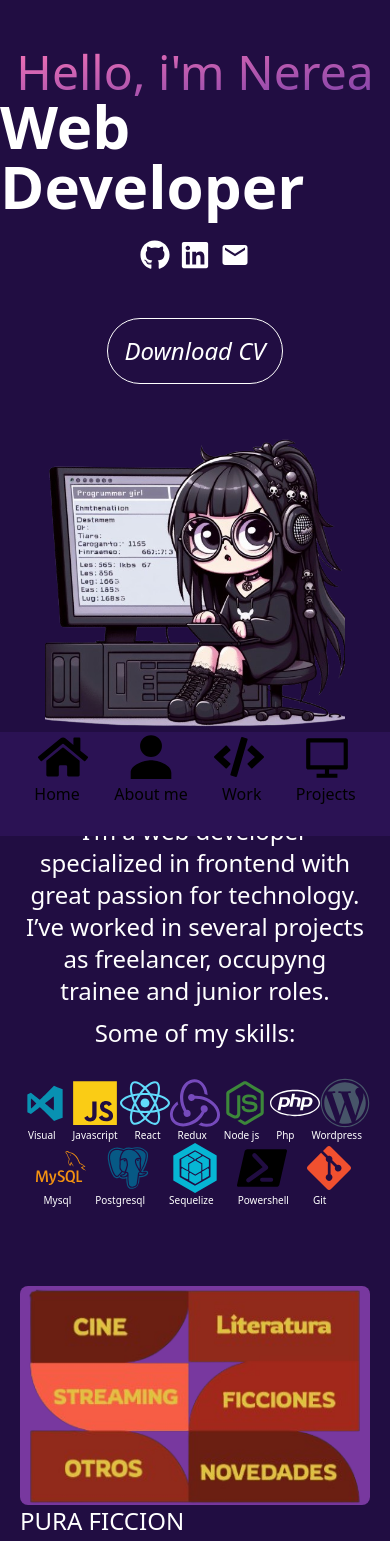
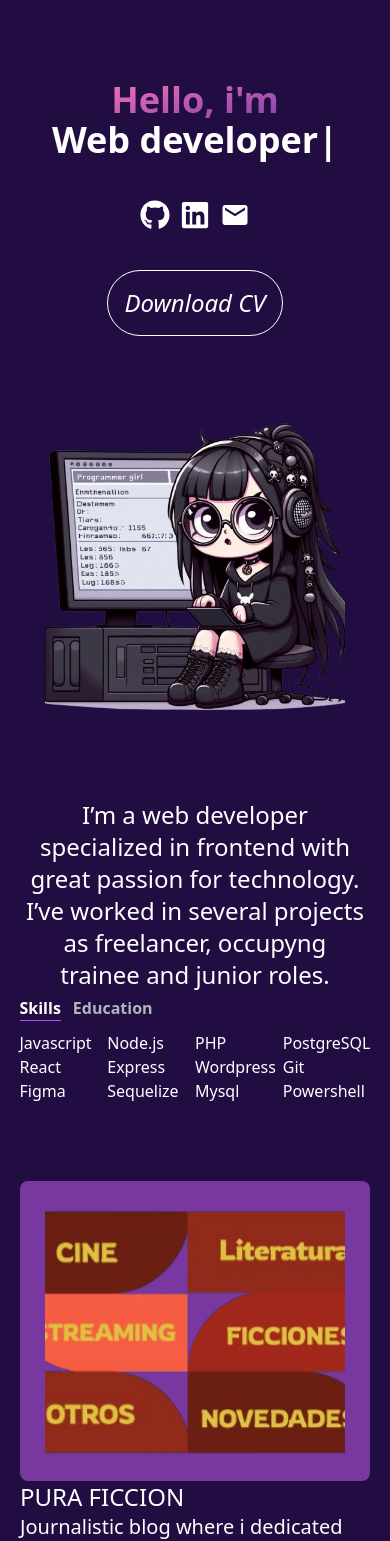
Before and after one commit to NereaMansilla/Porfolio-web, a React (Vite) app: page / in a window 390 px wide. Shown: the top 1541 px of the page. Built offline with nearby package versions, Linux system fonts and the light colour scheme; the HTML template or start-up script is replaced by a standard one.

Commit message:
changes About me responsive & add animation in header

```diff
--- a/package.json
+++ b/package.json
@@ -14,7 +14,8 @@
     "react-dom": "^18.2.0",
     "react-icons": "^5.0.1",
     "react-router-dom": "^6.22.0",
-    "react-scroll": "^1.9.0"
+    "react-scroll": "^1.9.0",
+    "react-type-animation": "^3.2.0"
   },
   "devDependencies": {
     "@types/react": "^18.2.15",
--- a/src/Components/Responsive/AboutMeResponsive.jsx
+++ b/src/Components/Responsive/AboutMeResponsive.jsx
@@ -1,4 +1,4 @@
-import { DiVisualstudio } from "react-icons/di";
+/*  import { DiVisualstudio } from "react-icons/di";
 import { IoLogoJavascript } from "react-icons/io5";
 import { FaReact } from "react-icons/fa";
 import { IoLogoNodejs } from "react-icons/io";
@@ -9,14 +9,105 @@ import { SiSequelize } from "react-icons/si";
 import { SiRedux } from "react-icons/si";
 import { BiLogoPostgresql } from "react-icons/bi";
 import { FaWordpress } from "react-icons/fa";
-import { FaGitAlt } from "react-icons/fa";
+import { FaGitAlt } from "react-icons/fa"; */
 
+import React, {useTransition,UseState, useState} from "react";
+import { TabButtonResponsive } from "./TabButtonResponsive";
+
+
+
+const TAB_DATA =[
+  {
+    title:"skills",
+    id:"skills",
+    content: (
+      <ul className="grid grid-cols-4 grid-rows-3 items-center justify-around w-full mt-[10px]">
+        <li>Javascript</li>
+        <li>Node.js</li>
+        <li>PHP</li>
+        <li>PostgreSQL</li>
+
+        <li>React</li>
+        <li>Express</li>
+        <li>Wordpress</li>
+        <li>Git</li>
+
+
+        <li>Figma</li>
+        <li>Sequelize</li>
+        <li>Mysql</li>
+        <li>Powershell</li>
+      </ul>
+    )
+  },
+  {
+
+    title:"education",
+    id:"education",
+    content:(
+      <ul className="mt-[10px]">
+        <li>Licenciatura en ciencias de la computación (UBA)</li>
+      </ul>
+    )
+  }
+]
 export const AboutMeResponsive = () => {
-  //  bg-[#0C0811]/[.3]  rounded-[50px] p-[10px]
+  const [tab,setTab] = useState("skills");
+  console.log('tab', tab)
+  const [isPending,startTransition] = useTransition();
+
+
+  const handleTabChange = (id) =>{
+    startTransition(()=>{
+      setTab(id);
+    })
+  }
   return (
-    <div className=" flex justify-center items-center h-full  bg-[#210D42] pt-[20%]   " id="About">
+    <div className=" flex justify-center items-center h-full w-full  bg-[#210D42] pt-[20%]  text-white " id="About">
    <div className="h-auto w-[90vw]">
  <h1 className="text-center font-light text-2xl text-white p-[5px]">I’m a web developer specialized in frontend with great passion for technology. I’ve worked in several projects as freelancer, occupyng trainee and junior roles. </h1>
+
+
+
+
+  <TabButtonResponsive
+  selectTab={()=>handleTabChange("skills")}
+   active={tab === "skills"}>
+    {" "}
+    Skills{" "}
+   </TabButtonResponsive>
+
+
+  <TabButtonResponsive
+  selectTab={()=>handleTabChange("education")}
+   active={tab === "education"}>
+    {" "}
+    Education{" "}
+   </TabButtonResponsive>
+
+  <div className="">
+
+    {TAB_DATA.find((t)=> t.id === tab).content}
+
+  </div>
+
+
+
+
+
+   </div>
+    </div>
+  )
+}
+
+
+
+
+
+
+
+
+/*
 <h1 className="text-center font-light text-2xl text-white p-[5px]">Some of my skills:</h1>
 <br/>
  <div className="flex flex-row justify-around items-center">
@@ -53,10 +144,4 @@ export const AboutMeResponsive = () => {
     <h3 className="text-white  text-[10px] sm:text-[15px]">Sequelize</h3>
     <h3 className="text-white text-[10px]  sm:text-[15px] ">Powershell</h3>
     <h3 className="text-white  text-[10px] sm:text-[15px]  pr-[20px]">Git</h3>
-</div>
-
-
-   </div>
-    </div>
-  )
-}
+</div>  */
--- a/src/Components/Responsive/HeaderResponsive.jsx
+++ b/src/Components/Responsive/HeaderResponsive.jsx
@@ -1,16 +1,39 @@
 
 import avatar from '../../img/avatar.png'
-import { Link } from 'react-router-dom'
+/* import { Link } from 'react-router-dom' */
 import { FaLinkedin } from "react-icons/fa"
 import { FaGithub } from "react-icons/fa";
 import { MdEmail } from "react-icons/md";
+import { TypeAnimation } from 'react-type-animation';
+
+
+
+
+
 export const HeaderResponsive = () => {
   return (
-    <div className="flex justify-center items-center flex-col" id="Home">
+    <div className="flex justify-center items-center flex-col text-white font-bold text-4xl" id="Home">
         <br/>
         <br/>
-        <h1 className="font-light text-5xl text-transparent bg-clip-text bg-gradient-to-br from-pink-400 to-[#8343AA]">Hello, i'm Nerea</h1>
-        <h1 className="font-semibold text-6xl text-white">Web Developer</h1>
+        <h1 className="text-4xl text-transparent bg-clip-text bg-gradient-to-br from-pink-400 to-[#8343AA]">Hello, i'm </h1>
+
+
+        <TypeAnimation
+      sequence={[
+        // Same substring at the start will only be typed out once, initially
+        'Nerea',
+        1000, // wait 1s before replacing "Mice" with "Hamsters"
+        'Web developer',
+        1000,
+
+      ]}
+      wrapper="span"
+      speed={50}
+
+      repeat={Infinity}
+    />
+
+
       <br/>
         <section className='flex items-center justify-center w-full'>
           <a href="https://github.com/NereaMansilla">
@@ -26,7 +49,7 @@ export const HeaderResponsive = () => {
           </a>
         </section>
         <br/>
-        <br/>
+
 
 
 
--- a/src/Components/Responsive/HomeResponsive.jsx
+++ b/src/Components/Responsive/HomeResponsive.jsx
@@ -10,7 +10,7 @@ export const HomeResponsive = () => {
 
     <div className="md:hidden bg-[#210D42] h-auto">
     <HeaderResponsive/>
-    <MenuResponsive/>
+   {/*  <MenuResponsive/> */}
     <AboutMeResponsive/>
     <WorkResponsive/>
     <ProjectsResponsive/>
--- /dev/null
+++ b/src/Components/Responsive/TabButtonResponsive.jsx
@@ -0,0 +1,12 @@
+
+
+export const TabButtonResponsive = ({active,selectTab, children}) => {
+    const buttonClasses = active ? 'text-white border-b border-purple-500' : 'text-[#ADB7BE]'
+  return (
+    <button onClick={selectTab} >
+        <p className={`mr-3 font-semibold hover:text-white ${buttonClasses}`}>
+        {children}
+        </p>
+        </button>
+  )
+}
--- a/src/Components/Responsive/WorkResponsive.jsx
+++ b/src/Components/Responsive/WorkResponsive.jsx
@@ -1,6 +1,6 @@
 
 import PF from '../../img/PF.png'
-import DD from '../../img/DD.png'
+import DD from '../../img/DD2.png'
 import { FaArrowRightLong } from "react-icons/fa6";
 import { Link } from 'react-router-dom';
 
@@ -10,11 +10,22 @@ export const WorkResponsive = () => {
 
 
 
-       <div className='bg-[#78389F] w-[350px] rounded-lg '>
-        <img src={PF} alt="puraFiccion" />
+       <div className='bg-[#78389F] w-[350px] h-[300px] rounded-lg flex justify-center items-center '>
+        <img src={PF} className="object-cover w-[300px] h-[250px]" alt="puraFiccion" />
+       </div>
+       <div className='w-[350px] '>
+       <h1 className='text-white text-2xl font-extralight '>PURA FICCION</h1>
+      <h3 className='text-white text-xl font-extralight  '>Journalistic blog where i dedicated myself to developing and capturing the frontend from layout prototypes</h3>
+      <button className='text-white flex text-lg justify-center items-center font-extralight'> <FaArrowRightLong className='mr-[5px]'/> Read more</button>
+       </div>
+
+<br/>
+<br/>
+       <div className='bg-[#78389F] w-[350px]  h-[300px] rounded-lg flex justify-center items-center  '>
+        <img src={DD} className="object-cover w-[300px] h-[250px] " alt="puraFiccion" />
        </div>
        <div className='w-[350px]'>
-       <h1 className='text-white text-2xl font-extralight '>PURA FICCION</h1>
+       <h1 className='text-white text-2xl font-extralight '>DRAGONES DORADOS</h1>
       <h3 className='text-white text-xl font-extralight  '>Journalistic blog where i dedicated myself to developing and capturing the frontend from layout prototypes</h3>
       <button className='text-white flex text-lg justify-center items-center font-extralight'> <FaArrowRightLong className='mr-[5px]'/> Read more</button>
        </div>
```
Also changed, not shown: src/img/DD2.png (added), 1 other file (tests, documents, lock files or other folders).
